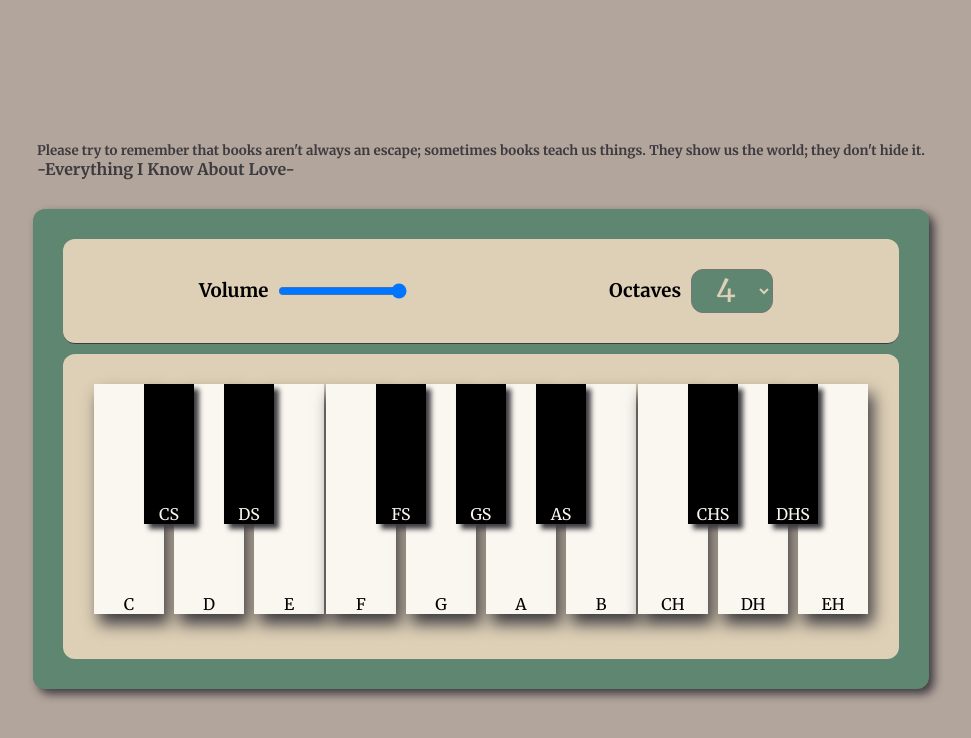
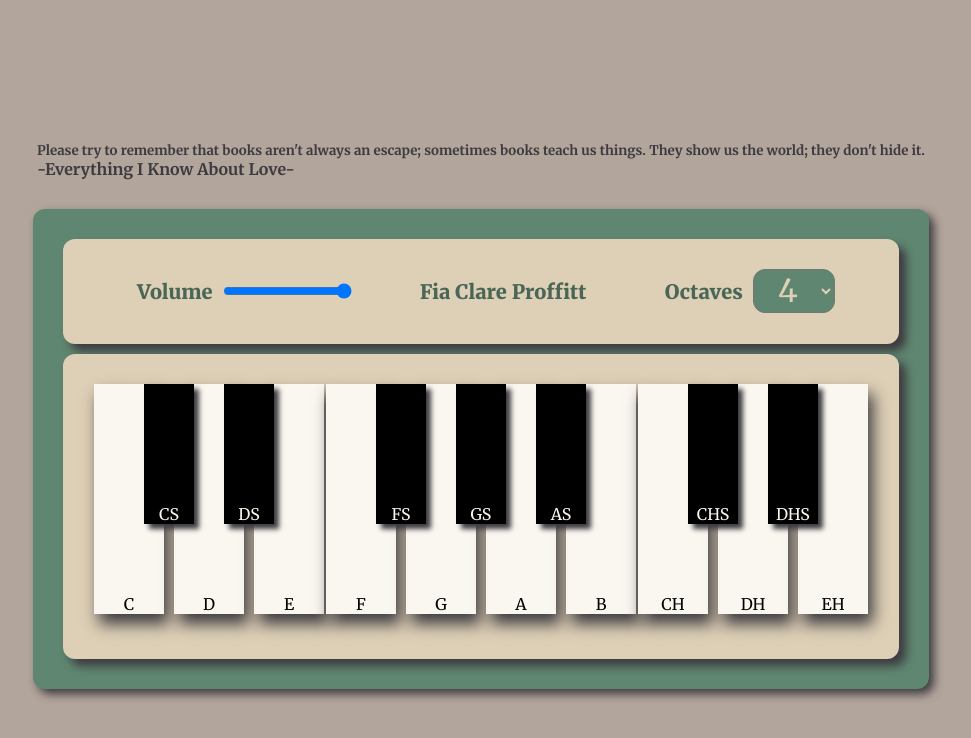
Before and after one commit to kimchieater/piano-for-fia, a Next.js app in the folder piano-for-fia/: page / in a window 1280 px wide. Shown: the top 738 px of the page, without its empty margins (159-1130 px from the left). Built offline with nearby package versions, Linux system fonts and the light colour scheme.

Commit message:
helllooooo

```diff
--- a/piano-for-fia/app/globals.css
+++ b/piano-for-fia/app/globals.css
@@ -61,9 +61,16 @@
   background:var(--main-color);
   padding:30px;
   border-radius: var(--border-radius);
-  border-bottom: 1px solid var(--sub-color-dark);
+  box-shadow: 7px 7px 8px var(--sub-color-dark);
   margin-bottom:10px;
 
+
+}
+
+.piano-adjust h3{
+  color:#4a6656;
+  font-weight:900;
+  font-size:20px;
 }
 
 .label-volume{
@@ -95,6 +102,7 @@ select{
   display:flex;
   justify-content: center;
   background:var(--main-color);
+  box-shadow: 7px 7px 10px var(--sub-color-dark);
 }
 
 .piano-key {
--- a/piano-for-fia/app/page.js
+++ b/piano-for-fia/app/page.js
@@ -52,6 +52,7 @@ export default function Home() {
                     <h3>Volume</h3>
                     <input type="range" className="volume" min="0" max="100" value={volume} onChange={(e) => setVolume(e.target.value)}></input>
                   </label>
+                    <h3>Fia Clare Proffitt</h3>
                     <lable className="label-volume">
                     <h3>Octaves</h3>
                     <select className="octave" value={octave} onChange={handleOctaveChange}>
```
